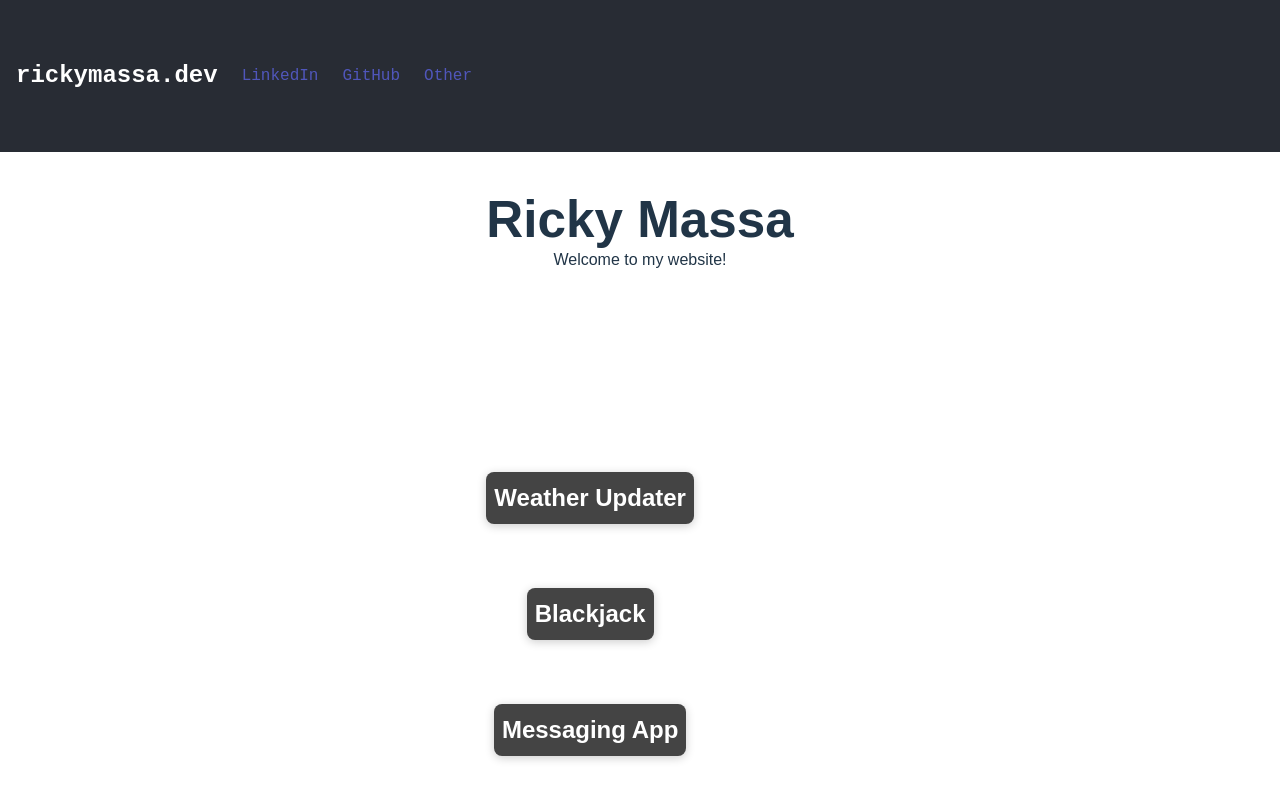
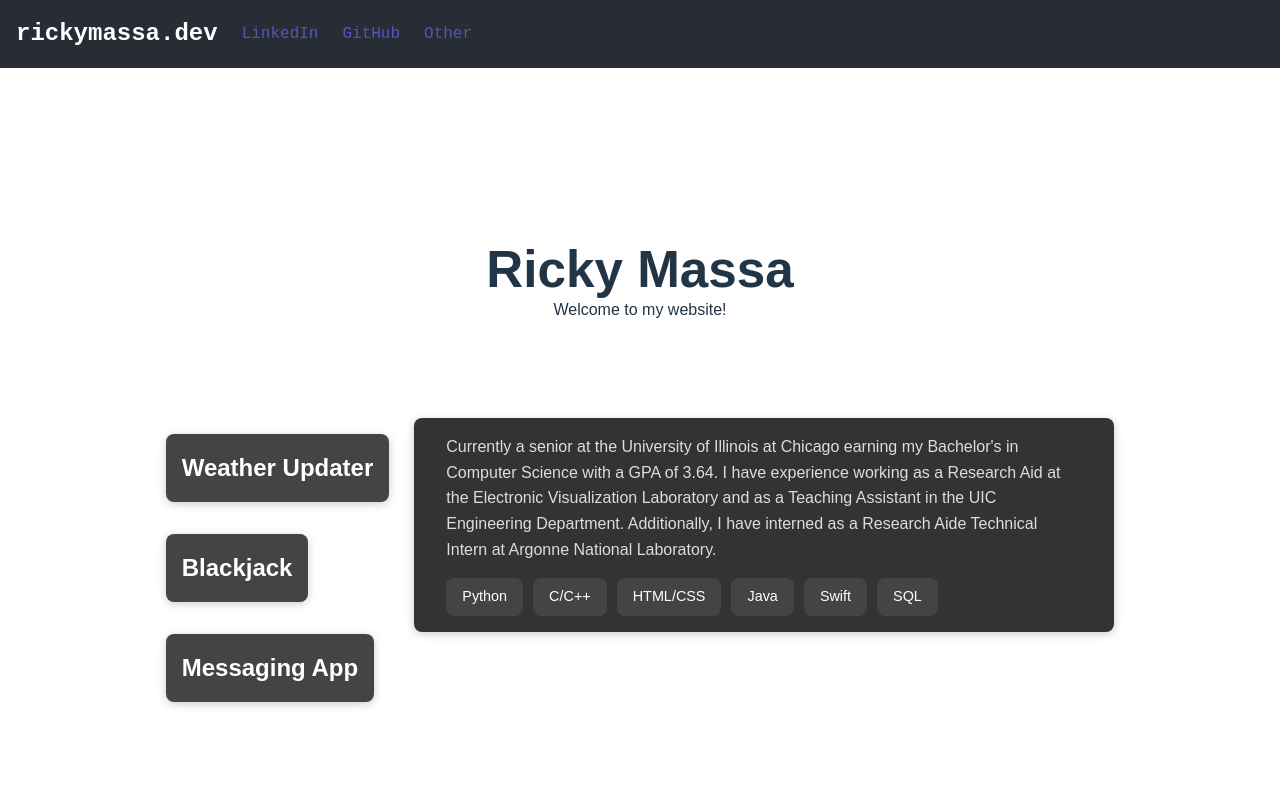
Before and after one commit to fmassa1/portfolio_website, a React (Vite) app: page / in a window 1280 px wide. Shown: the top 800 px of the page. Built offline with nearby package versions, Linux system fonts and the light colour scheme.

Commit message:
added about me section

```diff
--- a/src/App.css
+++ b/src/App.css
@@ -2,7 +2,6 @@ body {
   margin: 0;
   font-family: Arial, sans-serif;
 }
-
 
 header {
   background-color: #282c34;
@@ -17,6 +16,7 @@ header {
   align-items: center;
   z-index: 10;
 }
+
 h1 {
   margin-top: 160px; /* Adjust this value as needed */
 }
@@ -65,7 +65,7 @@ nav {
 #root {
   max-width: 1280px;
   margin: 0 auto;
-  padding: 2rem;
+  padding: 1rem; /* Reduced padding */
   text-align: center;
 }
 
@@ -116,7 +116,6 @@ ul {
 ul li {
   display: flex; /* Use flexbox for list items */
   align-items: center; /* Center align content */
-  margin: 3rem 0;
   position: relative;
 }
 
@@ -126,11 +125,16 @@ a {
   z-index: 1; /* Ensure text is in front */
   position: relative; /* Ensure it respects the z-index */
 }
+
 .projects-title {
   font-size: 2rem; /* Adjust size as needed */
   color: #fff; /* Change color for visibility */
   margin-bottom: 1rem; /* Space below the title */
   text-align: center; /* Center the title */
+}
+
+.projects-section {
+  margin-left: 0; /* Move projects further to the left */
 }
 
 .text-overlay a {
@@ -150,17 +154,17 @@ svg {
   margin: 0;
   padding: 0;
 }
+
 .item-container {
   background-color: #444; /* Slightly darker than the current background */
   border-radius: 8px; /* Rounded corners */
-  padding: 0.5rem; /* Reduce padding */
+  padding: 1rem; /* Increased padding */
   display: flex; /* Flexbox for alignment */
   align-items: center; /* Center items vertically */
-  margin: 0.5rem 0; /* Reduce vertical spacing between boxes */
+  margin: 1rem 0; /* Increased vertical spacing between boxes */
   box-shadow: 0 2px 10px rgba(0, 0, 0, 0.2); /* Subtle shadow */
-  max-width: 600px; /* Set a maximum width */
-  margin-left: auto; /* Center the item container */
-  margin-right: auto; /* Center the item container */
+  max-width: 700px; /* Increased maximum width */
+  margin-left: 0; /* Align to the left */
 }
 
 .spline-container {
@@ -170,8 +174,55 @@ svg {
 }
 
 .spline-viewer {
-  width: 50px; /* Set a fixed width for the spline viewer */
-  height: 50px; /* Set a fixed height for the spline viewer */
+  width: 300px; /* Increased width for the spline viewer */
+  height: 300px; /* Increased height for the spline viewer */
   z-index: 0; /* Ensure the spline viewer is behind */
   flex-shrink: 0;
 }
+
+/* New styles for the container and sections */
+.container {
+  display: flex; /* Flexbox to align sections horizontally */
+  justify-content: space-between; /* Space between sections */
+  gap: 25px;
+  margin-top: 2rem; /* Additional margin for spacing */
+}
+
+.about-title {
+  font-size: 2rem; /* Title size */
+  color: #fff; /* Title color */
+  margin-bottom: 1rem; /* Space below the title */
+  text-align: center; /* Center the title */
+}
+
+.about-content {
+  background-color: #333; /* Dark background */
+  border-radius: 8px; /* Rounded corners */
+  padding: 1rem 2rem; /* Padding */
+  box-shadow: 0 2px 10px rgba(0, 0, 0, 0.2); /* Shadow for depth */
+  max-width: 700px; /* Maximum width */
+  margin: 0 auto; /* Center alignment */
+  text-align: left; /* Left align text */
+  color: #ddd; /* Light text color */
+}
+
+.about-content p {
+  margin-bottom: 1rem; /* Space below paragraph */
+  line-height: 1.6; /* Line height for readability */
+}
+
+.skills-list {
+  display: flex; /* Flexbox for skills */
+  flex-wrap: wrap; /* Wrap to next line */
+  gap: 10px; /* Gap between items */
+  list-style: none; /* Remove bullets */
+  padding: 0; /* No padding */
+}
+
+.skills-list li {
+  background-color: #444; /* Background color */
+  border-radius: 8px; /* Rounded corners */
+  padding: 0.5rem 1rem; /* Padding */
+  color: #fff; /* Text color */
+  font-size: 0.9rem; /* Font size */
+}
--- a/src/App.tsx
+++ b/src/App.tsx
@@ -30,12 +30,12 @@ function App() {
         </nav>
       </header>
 
-
       <h1>Ricky Massa</h1>
       <p> Welcome to my website! </p>
+      <div className="container">
+        <div className="projects-section">
           <h2 className="projects-title">Projects</h2>
-      <div className="spline-container">
-        <ul>
+          <ul className="projects-list">
             <li>
               <div className="item-container">
                 <div className="text-overlay">
@@ -68,6 +68,21 @@ function App() {
             </li>
           </ul>
         </div>
+        <div className="about-section">
+          <h2 className="about-title">About Me</h2>
+          <div className="about-content">
+            <p>Currently a senior at the University of Illinois at Chicago earning my Bachelor's in Computer Science with a GPA of 3.64. I have experience working as a Research Aid at the Electronic Visualization Laboratory and as a Teaching Assistant in the UIC Engineering Department. Additionally, I have interned as a Research Aide Technical Intern at Argonne National Laboratory.</p>
+            <ul className="skills-list">
+              <li>Python</li>
+              <li>C/C++</li>
+              <li>HTML/CSS</li>
+              <li>Java</li>
+              <li>Swift</li>
+              <li>SQL</li>
+            </ul>
+          </div>
+        </div>
+      </div>
     </>
   );
 }
```
Lines whose indentation alone changed are shown as unchanged.
